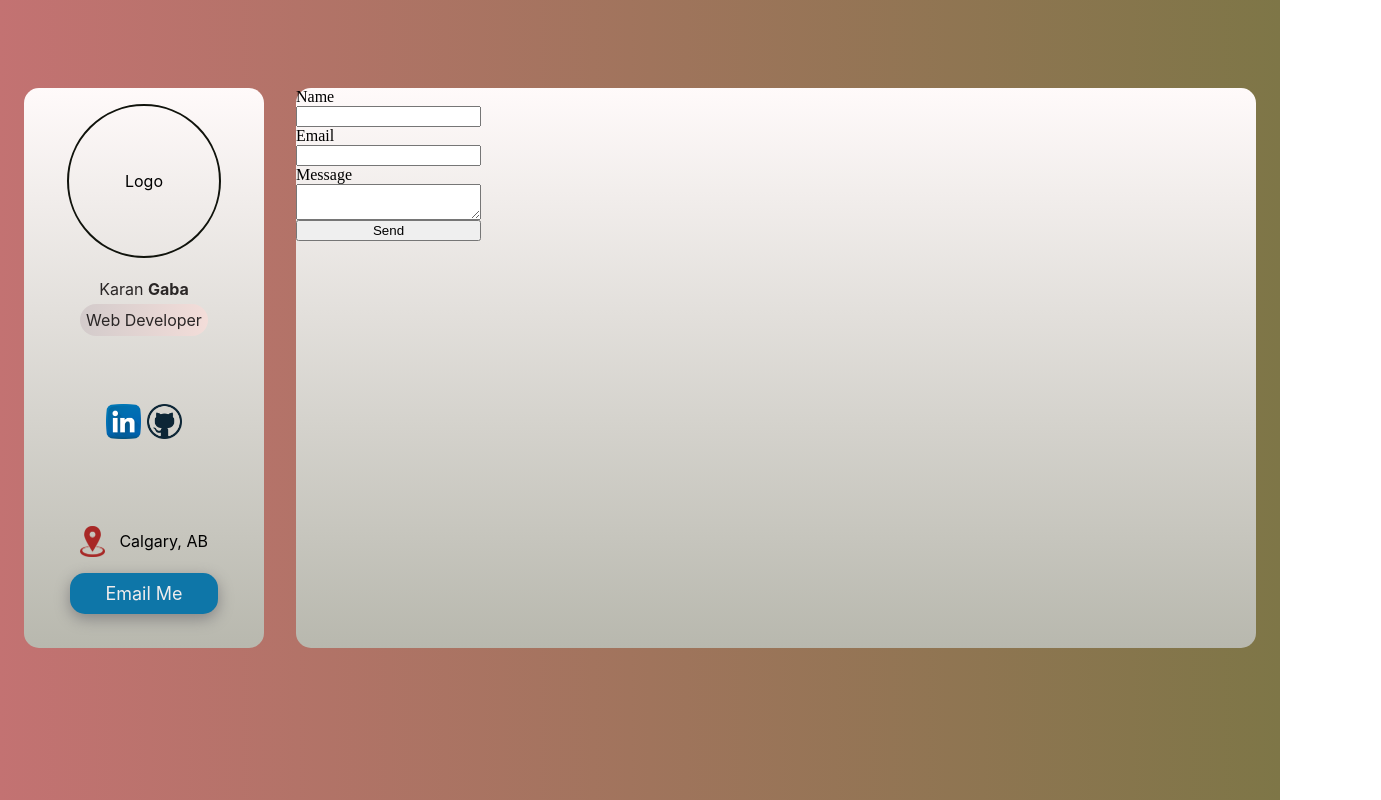
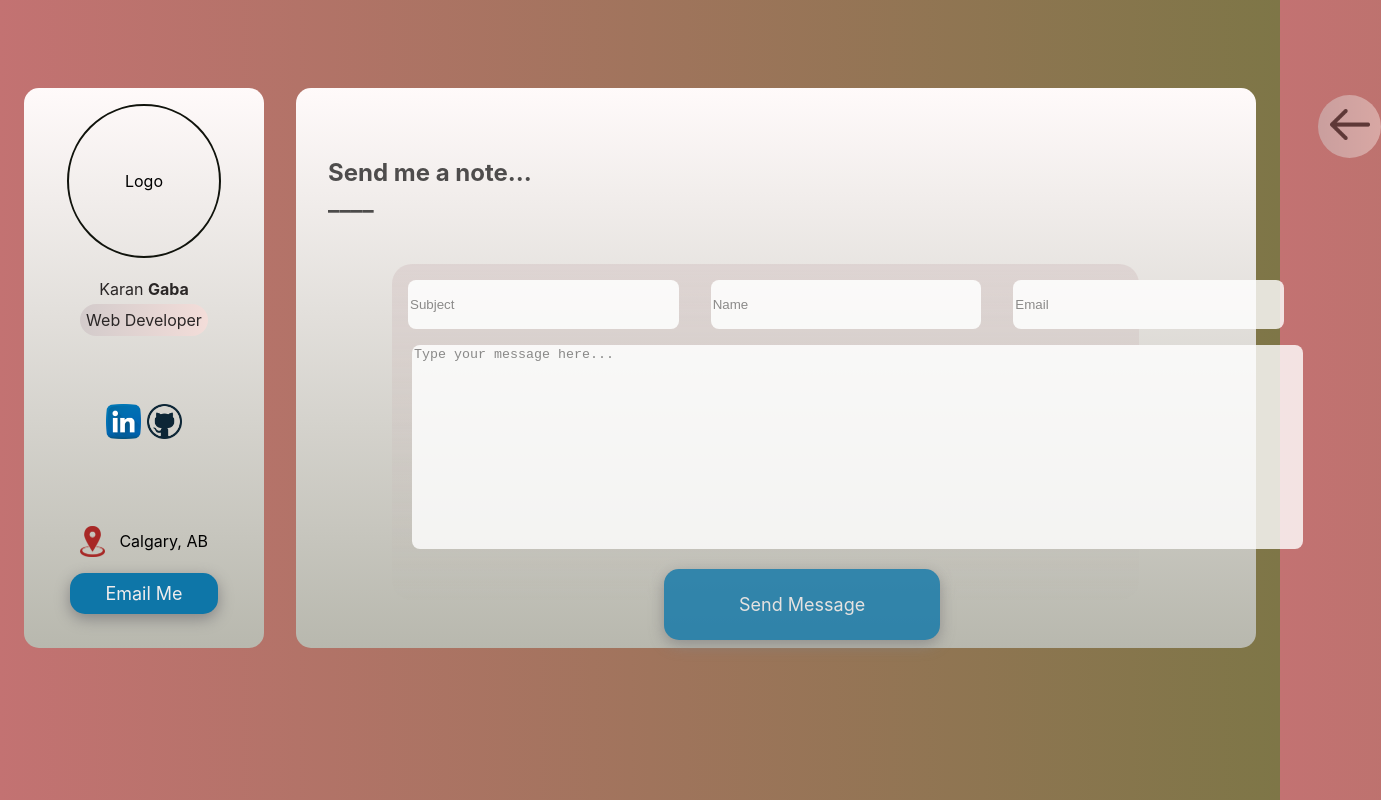
Before and after one commit to karanOO89/portfolio, a React (Create React App) app: page /email in a window 1280 px wide. Shown: the whole page, 1381 px wide, since content can reach past the window. Built offline with nearby package versions, Linux system fonts and the light colour scheme.

Commit message:
added contact me component

```diff
--- a/src/EmailForm.js
+++ b/src/EmailForm.js
@@ -1,37 +1,81 @@
 import "./emailForm.scss";
 import React from "react";
 import emailjs from "emailjs-com";
+import { useHistory } from "react-router-dom";
 
 const EmailForm = (props) => {
+  const history = useHistory();
+  const clickHandler = () => {
+    history.push("/");
+  };
   function sendEmail(e) {
     e.preventDefault();
-
+    console.log(e.target.message.value);
+    if (
+      e.target.message.value !== "" &&
+      e.target.subject.value !== "" &&
+      e.target.name.value !== "" &&
+      e.target.email.value !== ""
+    ) {
       emailjs
-      .sendForm("YOUR_SERVICE_ID", "YOUR_TEMPLATE_ID", e.target, "YOUR_USER_ID")
+        .sendForm(
+          "service_xocx2ey",
+          "template_bd9d0ot",
+          e.target,
+          "user_B5E57OA7w07HeENZP08dk"
+        )
         .then(
           (result) => {
             console.log(result.text);
           },
           (error) => {
-          console.log(error.text);
+            console.log("error", error.text);
           }
         );
+      e.target.reset();
+      return;
+    }
+    alert("Please fill all information");
   }
 
   return (
+    <div className="emailForm">
       <div>
+        <button onClick={clickHandler}>
+          <img width="40px" src="back.png" />
+        </button>
+      </div>
+      <div className="firstLabel">
+        <label>
+          <b>Send me a note...</b>
+        </label>
 
-    <form className="contact-form" onSubmit={sendEmail}>
-      <input type="hidden" name="contact_number" />
-      <label>Name</label>
-      <input type="text" name="user_name" />
-      <label>Email</label>
-      <input type="email" name="user_email" />
-      <label>Message</label>
-      <textarea name="message" />
-      <input type="submit" value="Send" />
+        <br />
+        <label>
+          <b>____</b>
+        </label>
+      </div>
+
+      <form onSubmit={sendEmail}>
+        {/* <input type="hidden" name="contact_number" /> */}
+        <div className="header">
+          <div>
+            <input placeholder="Subject" type="text" name="subject" />
+          </div>
+          <div>
+            <input placeholder="Name" type="text" name="name" />
+          </div>
+          <div>
+            <input placeholder="Email" type="email" name="email" />
+          </div>
+        </div>
+        <div>
+          <textarea placeholder="Type your message here..." name="message" />
+        </div>
+        <div className="sendBtn">
+          <input type="submit" value="Send Message" />
+        </div>
       </form>
-
     </div>
   );
 };
--- a/src/emailForm.scss
+++ b/src/emailForm.scss
@@ -1,5 +1,115 @@
-form{
-    display: flex;
-    flex-direction: column;
-    // justify-content: center;
+.emailForm {
+  display: flex;
+  flex-direction: column;
+  // align-items: center;
+  margin-left: 2em;
+  font-family: -apple-system, BlinkMacSystemFont, "Segoe UI", Roboto, Oxygen,
+  Ubuntu, Cantarell, "Open Sans", "Helvetica Neue", sans-serif;
+  button {
+    // display: inline-block;
+    opacity: 0.5;
+    margin-top: .4em;
+
+    border-radius: 50px;
+    height: 3.5em;
+    width: 3.5em;
+    margin-left: 55em;
+    font-size: 18px;
+    cursor: pointer;
+    text-align: center;
+    font-family: -apple-system, BlinkMacSystemFont, "Segoe UI", Roboto, Oxygen,
+      Ubuntu, Cantarell, "Open Sans", "Helvetica Neue", sans-serif;
+
+    outline: none;
+    color: rgb(8, 8, 8);
+    // background-color: #0e76a8;
+    background-image: linear-gradient(
+      to right,
+      rgb(211, 203, 203),
+      rgb(243, 221, 217)
+    );
+    // border: 1px solid grey;
+    border: none;
+  }
+
+  button:hover {
+    background-color: #dbdfe0;
+  }
+
+  button:active {
+    background-color: grey;
+    transform: translateY(1px);
+  }
+  .firstLabel {
+    // margin-top: 0em;
+    opacity: 0.68;
+    font-size: x-large;
+    font-family: -apple-system, BlinkMacSystemFont, "Segoe UI", Roboto, Oxygen,
+      Ubuntu, Cantarell, "Open Sans", "Helvetica Neue", sans-serif;
+  }
+
+  form {
+    border-radius: 20px;
+    width: 46.7em;
+    height: 21em;
+    opacity: 0.8;
+    background-image: linear-gradient(
+            180deg,
+            rgba(209, 191, 191, 0.555),
+            rgba(184, 184, 174, 0.13)
+          );
+    margin-top: 3em;
+    margin-left: 4em;
+
+    .header {
+      display: flex;
+      input {
+        height: 3.5em;
+        width: 20em;
+        border-radius: 8px;
+        border: none;
+      }
+      div {
+        padding: 1em;
+      }
+    }
+    textarea {
+      border-radius: 8px;
+      border: none;
+      margin-left: 1.5em;
+      height: 15em;
+      width: 66.5em;
+      resize: none;
+    }
+    .sendBtn {
+      margin-top: 1em;
+      margin-left: 17em;
+      input {
+        display: inline-block;
+        padding: 25px 75px;
+        font-size: 18px;
+        cursor: pointer;
+        text-align: center;
+        font-family: -apple-system, BlinkMacSystemFont, "Segoe UI", Roboto,
+          Oxygen, Ubuntu, Cantarell, "Open Sans", "Helvetica Neue", sans-serif;
+
+        outline: none;
+        color: rgb(240, 236, 236);
+        background-color: #0e76a8;
+        border: none;
+        border-radius: 15px;
+        box-shadow: 0 5px 15px rgb(134, 133, 133);
+      }
+
+      input:hover {
+        background-color: #025880;
+      }
+
+      input:active {
+        background-color: #1da9eb;
+        box-shadow: 0 5px rgb(165, 163, 163);
+        transform: translateY(4px);
+      }
+    }
+  }
 }
```
Also changed, not shown: public/back.png (added). Lines whose indentation alone changed are shown as unchanged.
